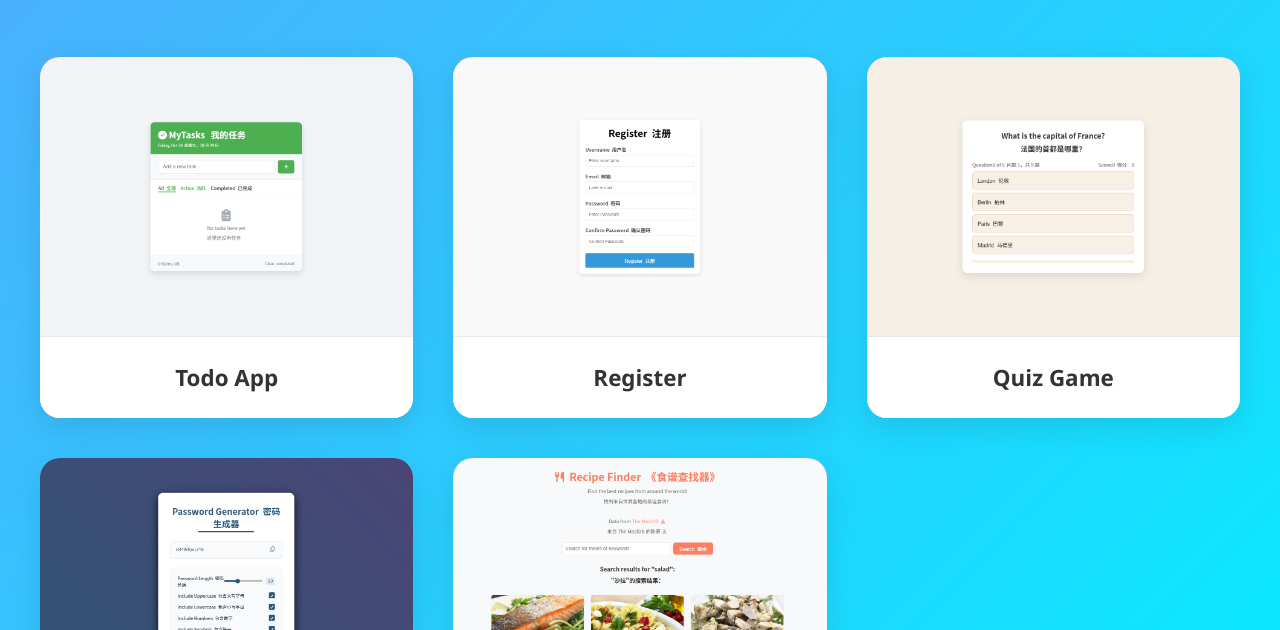
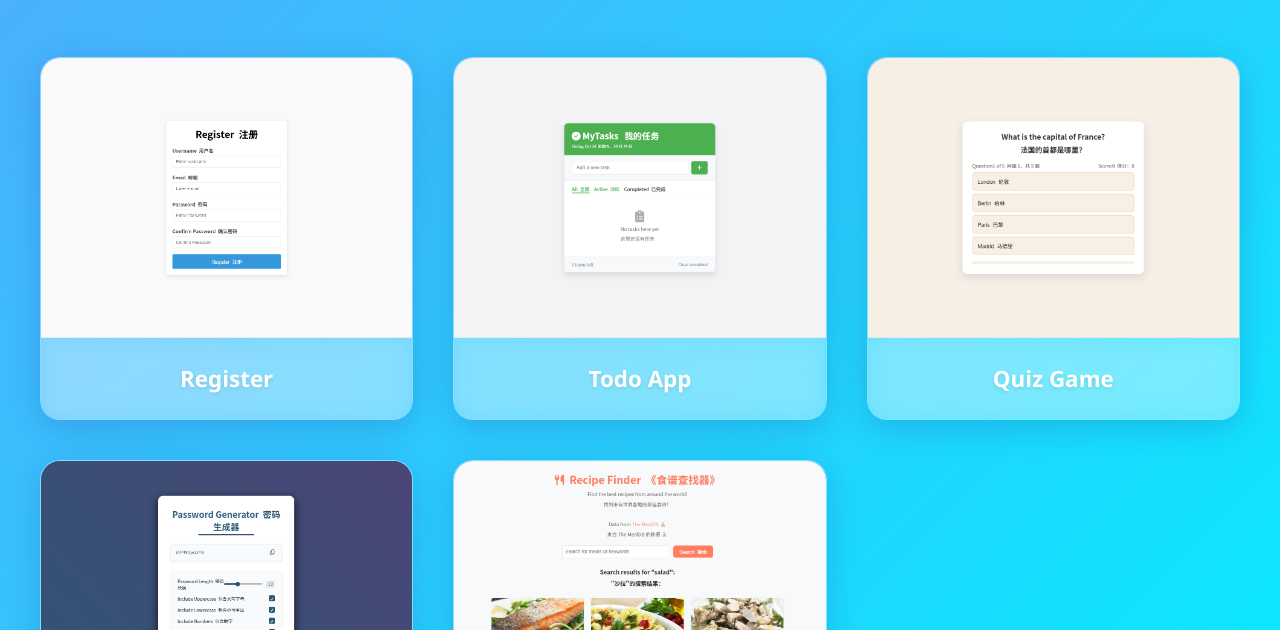
Before and after one commit to Ryan041001/Portfolio, a plain HTML site: page index.html in a window 1280 px wide. Shown: the part 170-800 px from the top of the page. Drawn offline with Linux system fonts and the light colour scheme.

Commit message:
Update card order and enhance card UI styles
Swapped the order of the Todo and Register cards in index.html. Improved card appearance in style.css by adding glassmorphism effects, updating backgrounds, borders, shadows, and hover transitions for a more modern look.

```diff
--- a/index.html
+++ b/index.html
@@ -16,6 +16,16 @@
 
       <!-- 卡片网格 -->
       <div class="cards-grid">
+        <!-- Register -->
+        <a href="https://register-gamma-five.vercel.app/" class="card">
+          <div class="card-image">
+            <img src="./screenshots/register.png" alt="Register" />
+          </div>
+          <div class="card-title">
+            <h3>Register</h3>
+          </div>
+        </a>
+
         <!-- Todo -->
         <a href="https://todo-chi-lake.vercel.app/" class="card">
           <div class="card-image">
@@ -23,16 +33,6 @@
           </div>
           <div class="card-title">
             <h3>Todo App</h3>
-          </div>
-        </a>
-
-        <!-- Register -->
-        <a href="https://register-gamma-five.vercel.app/" class="card">
-          <div class="card-image">
-            <img src="./screenshots/register.png" alt="Register" />
-          </div>
-          <div class="card-title">
-            <h3>Register</h3>
           </div>
         </a>
 
--- a/style.css
+++ b/style.css
@@ -68,10 +68,13 @@ body {
 
 /* 卡片样式 */
 .card {
-  background: var(--card-bg);
+  background: rgba(255, 255, 255, 0.15);
+  backdrop-filter: blur(20px);
+  -webkit-backdrop-filter: blur(20px);
+  border: 1px solid rgba(255, 255, 255, 0.3);
   border-radius: 20px;
   overflow: hidden;
-  box-shadow: var(--shadow);
+  box-shadow: 0 8px 32px 0 rgba(31, 38, 135, 0.2);
   transition: var(--transition);
   cursor: pointer;
   text-decoration: none;
@@ -89,8 +92,8 @@ body {
   bottom: 0;
   background: linear-gradient(
     135deg,
-    var(--primary-color),
-    var(--secondary-color)
+    rgba(255, 255, 255, 0.1),
+    rgba(255, 255, 255, 0.05)
   );
   opacity: 0;
   transition: var(--transition);
@@ -99,12 +102,14 @@ body {
 
 /* 悬停效果 */
 .card:hover {
-  transform: translateY(-15px);
-  box-shadow: var(--shadow-hover);
+  transform: translateY(-15px) scale(1.02);
+  box-shadow: 0 12px 48px 0 rgba(31, 38, 135, 0.35);
+  background: rgba(255, 255, 255, 0.25);
+  border: 1px solid rgba(255, 255, 255, 0.4);
 }
 
 .card:hover::before {
-  opacity: 0.1;
+  opacity: 1;
 }
 
 /* 卡片图片容器 */
@@ -112,7 +117,7 @@ body {
   width: 100%;
   height: 280px;
   overflow: hidden;
-  background: linear-gradient(135deg, #e0e7ff 0%, #f3e8ff 100%);
+  background: rgba(255, 255, 255, 0.1);
   position: relative;
 }
 
@@ -143,7 +148,9 @@ body {
 .card-title {
   padding: 25px;
   text-align: center;
-  background: white;
+  background: rgba(255, 255, 255, 0.2);
+  backdrop-filter: blur(10px);
+  -webkit-backdrop-filter: blur(10px);
   position: relative;
   z-index: 2;
 }
@@ -151,12 +158,15 @@ body {
 .card-title h3 {
   font-size: 1.4rem;
   font-weight: 600;
-  color: var(--text-color);
+  color: white;
+  text-shadow: 0 2px 4px rgba(0, 0, 0, 0.1);
   transition: var(--transition);
 }
 
 .card:hover .card-title h3 {
-  color: var(--primary-color);
+  color: white;
+  text-shadow: 0 2px 8px rgba(0, 0, 0, 0.2);
+  transform: scale(1.05);
 }
 
 /* 页脚 */
```
